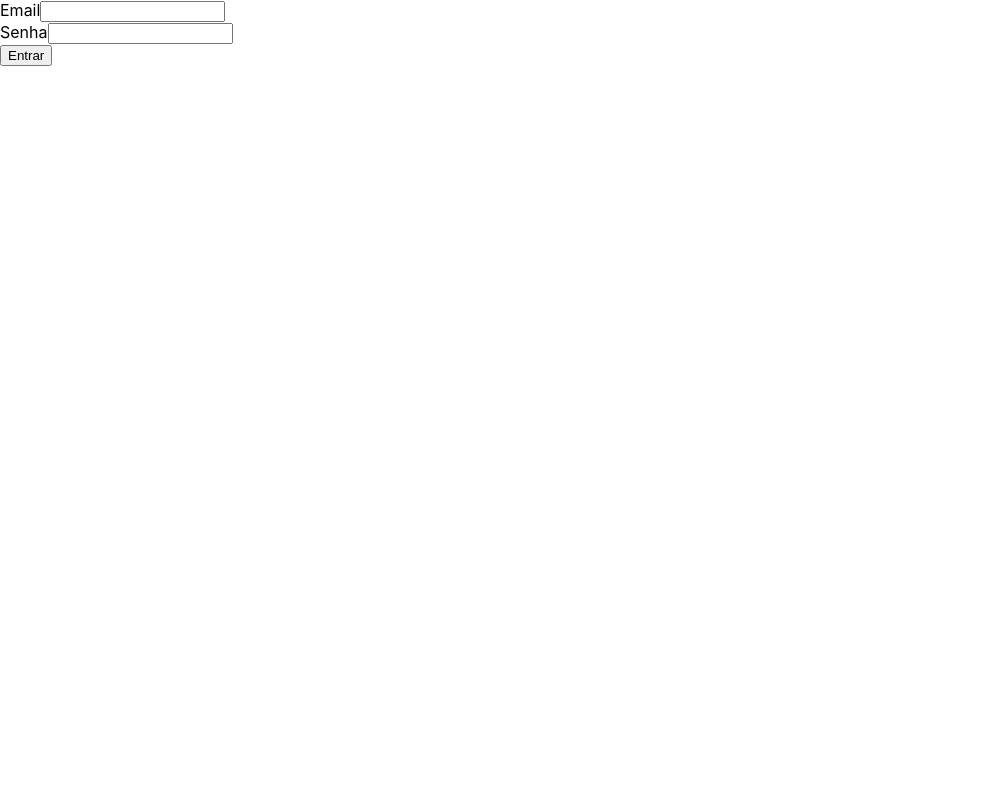
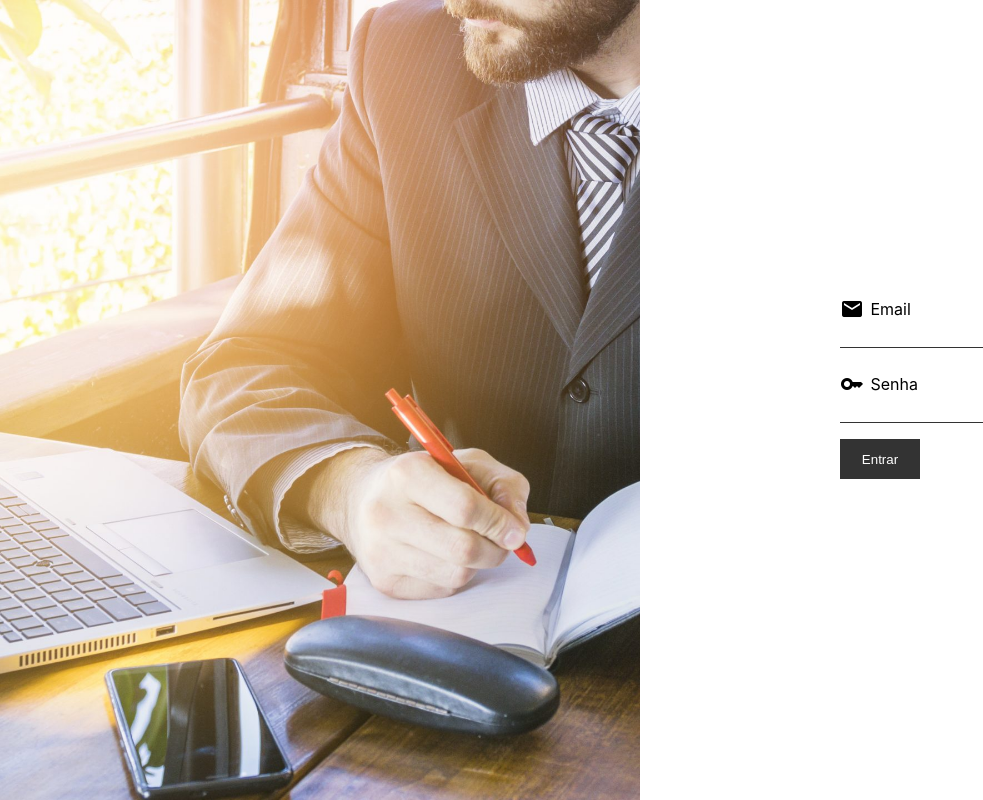
Before and after one commit to wendellunny/licitacao_prefeituras_reactjs, a React (Create React App) app: page /login in a window 1280 px wide. Shown: the whole page, without its empty margins (0-983 px from the left). Built offline with nearby package versions, Linux system fonts and the light colour scheme.

Commit message:
Layout Login

```diff
--- a/src/components/Layout/Navbar.js
+++ b/src/components/Layout/Navbar.js
@@ -1,14 +1,26 @@
-import { Link } from 'react-router-dom';
+import { useState } from 'react';
+import { useNavigate } from 'react-router';
 import styles from '../../styles/layout/navbar.module.css';
 
 export function Navbar(){
+    const [token, setToken] =useState(localStorage.getItem('jwt_token'));
+    const navigate = useNavigate();
     return (
         <nav className={styles.navbar}>
             <ul>
                <li><span className="material-icons">notifications</span></li>
-                <li><span className="material-icons">logout</span></li>
+                <li ><span className="material-icons" onClick={logout}>logout</span></li>
 
             </ul>
         </nav>
     );
+
+    async function logout(){
+        const data = await fetch(`http://127.0.0.1:8000/api/logout`,{
+            method:'POST',
+            headers: { 'Content-Type': 'application/json','Authorization': `bearer ${token}` },
+        });
+        localStorage.removeItem('jwt_token');
+        navigate('/login');
+    }
 }
--- a/src/components/content/Atividades/AtividadeForm.js
+++ b/src/components/content/Atividades/AtividadeForm.js
@@ -10,6 +10,7 @@ export function AtividadeForm(){
     const [type,setType] = useState(null);
     const [status,setStatus] = useState(null);
     const [cityHallId, setCityHallId] = useState(null);
+    const [token, setToken] =useState(localStorage.getItem('jwt_token'));
 
     const types = [
         {value:1, label:'Ligação'},
@@ -69,7 +70,7 @@ export function AtividadeForm(){
 
     async function getPrefeituras(){
         const cityHalls = []
-        const data = await fetch('http://127.0.0.1:8000/api/city-halls');
+        const data = await fetch(`http://127.0.0.1:8000/api/city-halls?token=${token}`);
         const response = await data.json();
         // console.log(response);
         response.data.data.map(function(prefeitura){
@@ -100,14 +101,14 @@ export function AtividadeForm(){
         if(id){
             const response = await fetch(`http://127.0.0.1:8000/api/activities/${id}`,{
                 method:'PUT',
-                headers: { 'Content-Type': 'application/json' },
+                headers: { 'Content-Type': 'application/json' , 'Authorization': `bearer ${token}`},
                 body: JSON.stringify(data)
             });
             console.log(await response.json());
         }else{
             const response = await fetch('http://127.0.0.1:8000/api/activities',{
                 method:'POST',
-                headers: { 'Content-Type': 'application/json' },
+                headers: { 'Content-Type': 'application/json' , 'Authorization': `bearer ${token}`},
                 body: JSON.stringify(data)
             });
             console.log(await response.json());
@@ -119,7 +120,7 @@ export function AtividadeForm(){
     }
 
     async function getAtividade(id){
-        const response =  await fetch(`http://127.0.0.1:8000/api/activities/${id}`);
+        const response =  await fetch(`http://127.0.0.1:8000/api/activities/${id}?token=${token}`);
         const data = await response.json();
         console.log(data);
 
--- a/src/components/content/Atividades/Atividades.js
+++ b/src/components/content/Atividades/Atividades.js
@@ -7,6 +7,7 @@ export function Atividades(){
     const [inputStatus,setInputStatus] = useState(null);
     const [inputType,setInputType] = useState(null);
     const [inputSatisfaction,setInputSatisfaction] = useState(null);
+    const [token, setToken] =useState(localStorage.getItem('jwt_token'));
 
     const types = [
         {value:1, label:'Ligação'},
@@ -72,10 +73,9 @@ export function Atividades(){
 
     )
     async function getAtividades(){
-        const dataForm = {
-            token: localStorage.getItem('jwt_token')
-        }
-        const data = await fetch(`http://127.0.0.1:8000/api/activities?token=${JSON.stringify(dataForm)}`,{
+
+
+        const data = await fetch(`http://127.0.0.1:8000/api/activities?token=${token}`,{
             headers: { 'Content-Type': 'application/json' }
 
         });
@@ -86,7 +86,7 @@ export function Atividades(){
     async function deleteAtividade($id){
         const data = await fetch(`http://127.0.0.1:8000/api/activities/${$id}`,{
             method:'DELETE',
-            headers: { 'Content-Type': 'application/json' },
+            headers: { 'Content-Type': 'application/json', 'Authorization': `bearer ${token}`},
         });
 
         console.log(await data.json());
@@ -106,7 +106,7 @@ export function Atividades(){
 
         const response = await fetch(`http://127.0.0.1:8000/api/activities/${id}/set-status`,{
             method:'PUT',
-            headers: { 'Content-Type': 'application/json' },
+            headers: { 'Content-Type': 'application/json','Authorization': `bearer ${token}` },
             body: JSON.stringify(data)
         });
 
@@ -128,7 +128,7 @@ export function Atividades(){
 
         const response = await fetch(`http://127.0.0.1:8000/api/activities/${id}/set-type`,{
             method:'PUT',
-            headers: { 'Content-Type': 'application/json' },
+            headers: { 'Content-Type': 'application/json','Authorization': `bearer ${token}` },
             body: JSON.stringify(data)
         });
 
@@ -146,7 +146,7 @@ export function Atividades(){
 
         const response = await fetch(`http://127.0.0.1:8000/api/activities/${id}/set-satisfaction`,{
             method:'PUT',
-            headers: { 'Content-Type': 'application/json' },
+            headers: { 'Content-Type': 'application/json','Authorization': `bearer ${token}` },
             body: JSON.stringify(data)
         });
 
--- a/src/components/content/Login/Login.js
+++ b/src/components/content/Login/Login.js
@@ -1,6 +1,8 @@
 import { useContext, useEffect, useState } from "react";
 import { useNavigate } from "react-router";
 import { Context } from "../../../context/AuthContext";
+import styles from "../../../styles/login/login.module.css";
+import background from "../../../assets/images/backgrounds/licitacao.jpg";
 
 export default function Login(){
     const [email,setEmail] = useState('');
@@ -21,16 +23,24 @@ export default function Login(){
         return <h1>Carregando</h1>;
     }
     return(
-        <div>
+        <main className={styles.login}>
+            <section className="background">
+                <img src={background}/>
+            </section>
+            <section>
                 <div class="form-group">
-                <label>Email</label>
+                    <label><span className='material-icons'>mail</span> Email</label>
                     <input type="text" value={email} onChange={(event)=>setEmail(event.target.value)}/>
                 </div>
                 <div class="form-group">
-                <label>Senha</label>
+                    <label> <span className='material-icons'>key</span>Senha</label>
                     <input type="password"  value={password} onChange={(event)=>setPassword(event.target.value)}/>
                 </div>
+                <div>
                     <button onClick={()=>handleLogin({email:email,password:password})}>Entrar</button>
                 </div>
+
+            </section>
+        </main>
     )
 }
--- a/src/components/content/Prefeituras/Prefeituras.js
+++ b/src/components/content/Prefeituras/Prefeituras.js
@@ -3,6 +3,7 @@ import { Link } from 'react-router-dom';
 import styles from '../../../styles/layout/table.module.css'
 export function Prefeituras(){
     const [prefeituras,setPrefeituras] = useState([]);
+    const [token, setToken] =useState(localStorage.getItem('jwt_token'));
 
     useEffect(() => {
         getPrefeituras();
@@ -60,7 +61,7 @@ export function Prefeituras(){
 
 
     async function getPrefeituras(){
-        const data = await fetch('http://127.0.0.1:8000/api/city-halls');
+        const data = await fetch(`http://127.0.0.1:8000/api/city-halls?token=${token}`);
         const response = await data.json();
 
         setPrefeituras(response.data);
@@ -69,7 +70,7 @@ export function Prefeituras(){
     async function deletePrefeitura($id){
         const data = await fetch(`http://127.0.0.1:8000/api/city-halls/${$id}`,{
             method:'DELETE',
-            headers: { 'Content-Type': 'application/json' },
+            headers: { 'Content-Type': 'application/json','Authorization': `bearer ${token}` },
         });
 
         console.log(await data.json());
--- /dev/null
+++ b/src/styles/login/login.module.css
@@ -0,0 +1,72 @@
+.login{
+    display: flex;
+    width: 100vw;
+    height: 100vh;
+    justify-content: center;
+    align-items: center;
+}
+
+.login img{
+  height: 100vh;
+}
+
+.login > section{
+    width: 50%;
+    flex-direction: column;
+    display: flex;
+    justify-content: center;
+    align-items: center;
+}
+
+.login > section:nth-of-type(1){
+
+    overflow: hidden;
+}
+
+.login > section:nth-of-type(2) > div{
+
+   display: flex;
+   flex-direction: column;
+   margin-bottom: 1.5rem;
+   width: 15rem;
+
+
+}
+
+.login > section:nth-of-type(2) > div > label{
+    display: flex;
+    align-items: center;
+ }
+ .login > section:nth-of-type(2) > div > label > span{
+    margin-right: 0.4rem;
+ }
+
+
+.login > section:nth-of-type(2) > div > input{
+    height: 1.5rem;
+    width: 15rem;
+    border:none;
+    border-bottom: 1px solid #333;
+ }
+ .login > section:nth-of-type(2) > div > input:focus{
+
+    outline: 0;
+
+ }
+
+ .login > section:nth-of-type(2) > div:nth-of-type(2) {
+    margin-bottom: 1rem;
+ }
+
+
+ .login > section:nth-of-type(2) > div:nth-of-type(3) {
+    display: inline-block;
+ }
+
+ .login > section:nth-of-type(2) > div:nth-of-type(3) button {
+    border: none;
+    height: 2.5rem;
+    width: 5rem;
+    background-color: #333;
+    color:white
+ }
```
Also changed, not shown: src/components/content/Prefeituras/PrefeituraForm.js (+6 -5 lines), src/assets/images/backgrounds/licitacao.jpg (added). Lines whose indentation alone changed are shown as unchanged.
